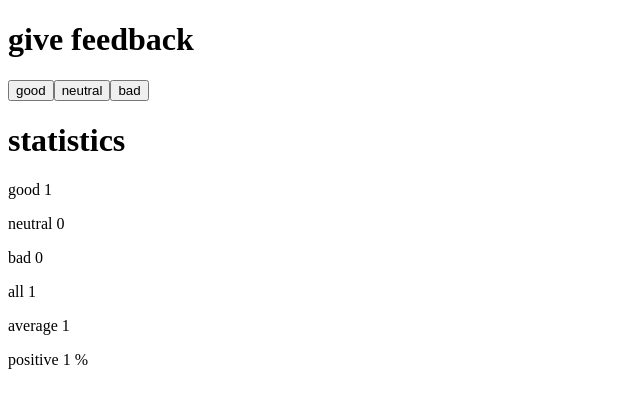
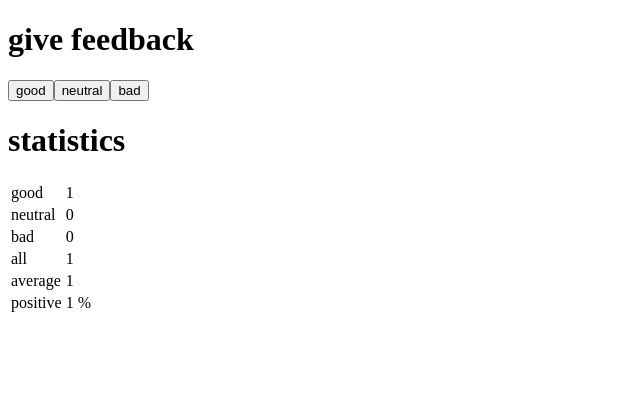
Before and after one commit to n0t-adm1n/part1, a React (Vite) app in the folder unicafe/: page / in a window 1280 px wide. Both pictures are taken after a click on the button "good". Shown: the top 408 px of the page, without its empty margins (0-640 px from the left). Built offline with nearby package versions, Linux system fonts and the light colour scheme.

Commit message:
Done exercise 1.11

```diff
--- a/unicafe/src/App.jsx
+++ b/unicafe/src/App.jsx
@@ -12,7 +12,10 @@
 
 const StatisticLine = ({text, value}) => {
   return (
-    <p>{text} {value}</p>
+    <tr>
+      <td>{text}</td>
+      <td>{value}</td>
+    </tr>
   )
 }
 
@@ -30,12 +33,16 @@
   return (
     <>
       <Heading text={"statistics"} />
+      <table>
+        <tbody>
           <StatisticLine text={"good"} value={good} />
           <StatisticLine text={"neutral"} value={neutral} />
           <StatisticLine text={"bad"} value={bad} />
           <StatisticLine text={"all"} value={all} />
           <StatisticLine text={"average"} value={average} />
           <StatisticLine text={"positive"} value={positive + " %"} />
+        </tbody>
+      </table>
 
     </>
   )
```
Lines whose indentation alone changed are shown as unchanged.
